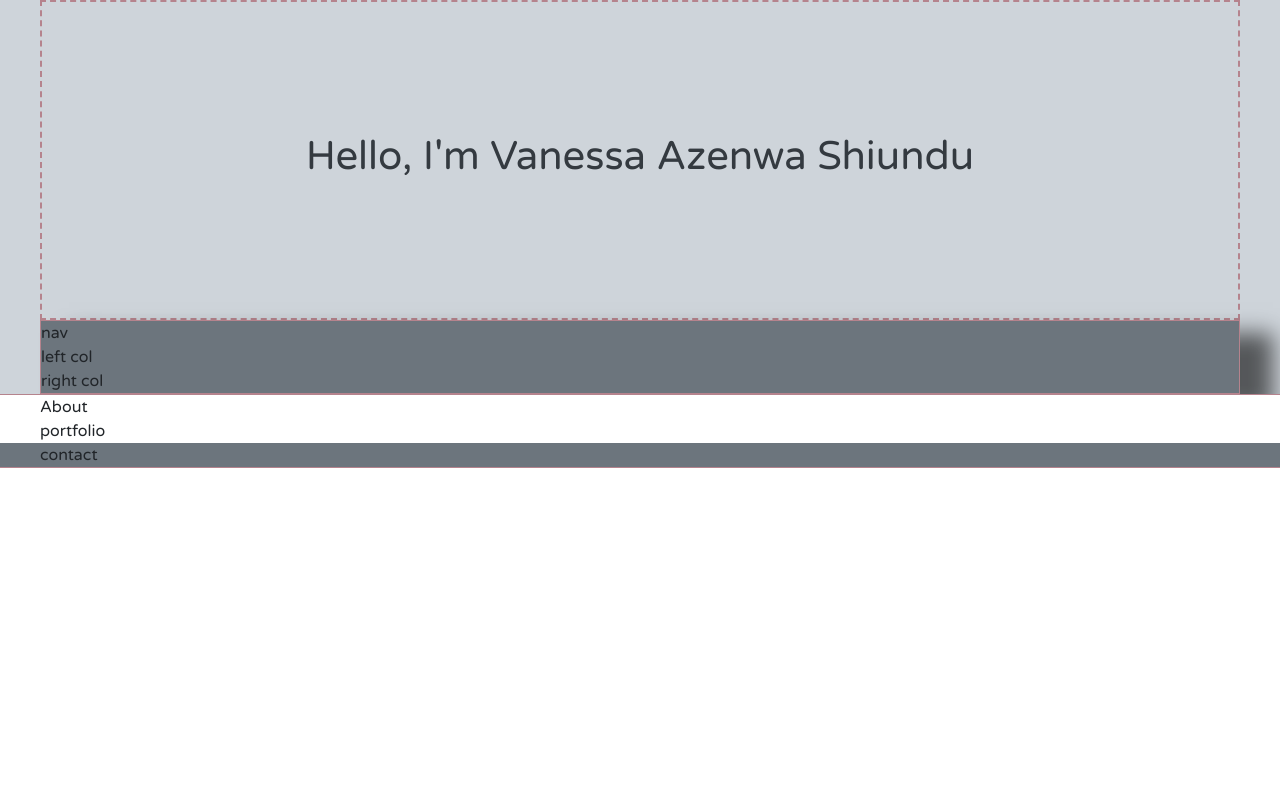
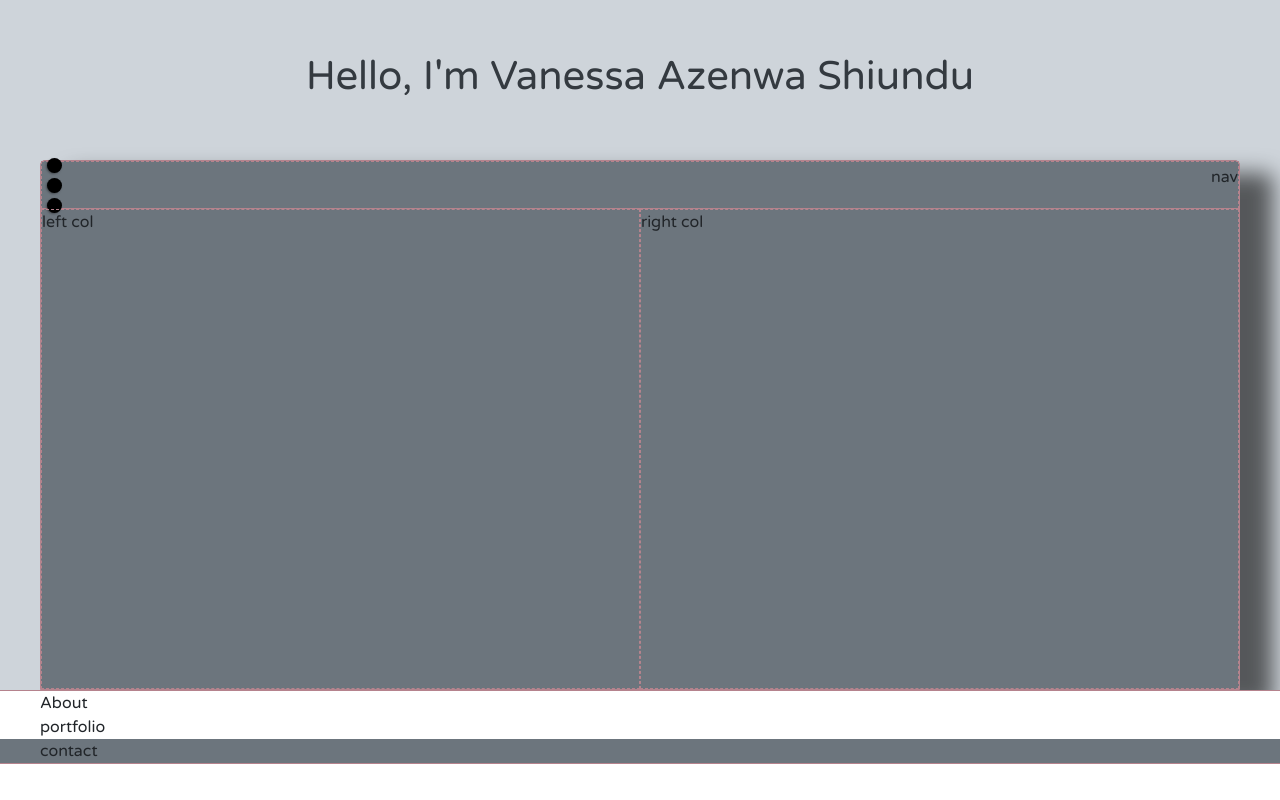
Before and after one commit to NessaAz/simple-portfolio, a plain HTML site: page index.html in a window 1280 px wide. Drawn offline with nearby package versions, Linux system fonts and the light colour scheme.

Commit message:
feat: create navigation dots

```diff
--- a/index.html
+++ b/index.html
@@ -20,7 +20,22 @@
 
             <div class="intro-wrapper">
                 <div class="nav-wrapper">
-                    nav
+                    <div class="dots-wrapper">
+                        <!-- NAV DOTS -->
+                        <div id="dot1" class="browser-dot">
+
+                        </div>
+                        <div id="dot2" class="browser-dot">
+
+                        </div>
+                        <div id="dot3" class="browser-dot">
+
+                        </div>
+
+                    </div>
+                    <ul id="navigation">
+                        nav
+                    </ul>
                 </div>
                 <div class="left-column">
                     left col
--- a/style.css
+++ b/style.css
@@ -59,8 +59,8 @@ p, li, span, label, input, textarea{
     justify-content: center;
     text-align: center;
     align-content: center;
-    border: 2px dashed #b5838d;
-    min-height: 20em;
+    /* border: 1px dashed #b5838d; */
+    min-height: 10em;
 }
 
 .intro-wrapper{
@@ -69,6 +69,54 @@ p, li, span, label, input, textarea{
     box-shadow: 31px 15px 21px 2px rgba(0,0,0,0.59);
     -webkit-box-shadow: 31px 15px 21px 2px rgba(0,0,0,0.59);
     -moz-box-shadow: 31px 15px 21px 2px rgba(0,0,0,0.59);
+
+    border-radius: 5px 5px 0 0;
+
+    display: grid;
+    grid-template-columns: 1fr 1fr;
+    grid-template-rows: 3em 30em;
+
+    grid-template-areas:
+        'nav-wrapper nav-wrapper'
+        'left-column right-column'
+    ;
+}
+
+.nav-wrapper{
+    border: 1px dashed #b5838d;
+    grid-area: nav-wrapper;
+    border-bottom: 1px solid var(--borderColor);
+    display: flex;
+    justify-content: space-between;
+    align-items: center;
+}
+
+.dots-wrapper{
+
+}
+
+.browser-dot{
+    background-color: black;
+    height: 15px;
+    width: 15px;
+    border-radius: 50%;
+    margin: 5px;
+
+    box-shadow: -1px 1px 3px -1px rgba(0,0,0,0.75);
+    -webkit-box-shadow: -1px 1px 3px -1px rgba(0,0,0,0.75);
+    -moz-box-shadow: -1px 1px 3px -1px rgba(0,0,0,0.75);
+
+}
+
+.left-column{
+    border: 1px dashed #b5838d;
+    grid-area: left-column;
+
+}
+.right-column{
+    grid-area: right-column;
+    border: 1px dashed #b5838d;
+
 }
 
 @media screen and (max-width: 1200px){
```
